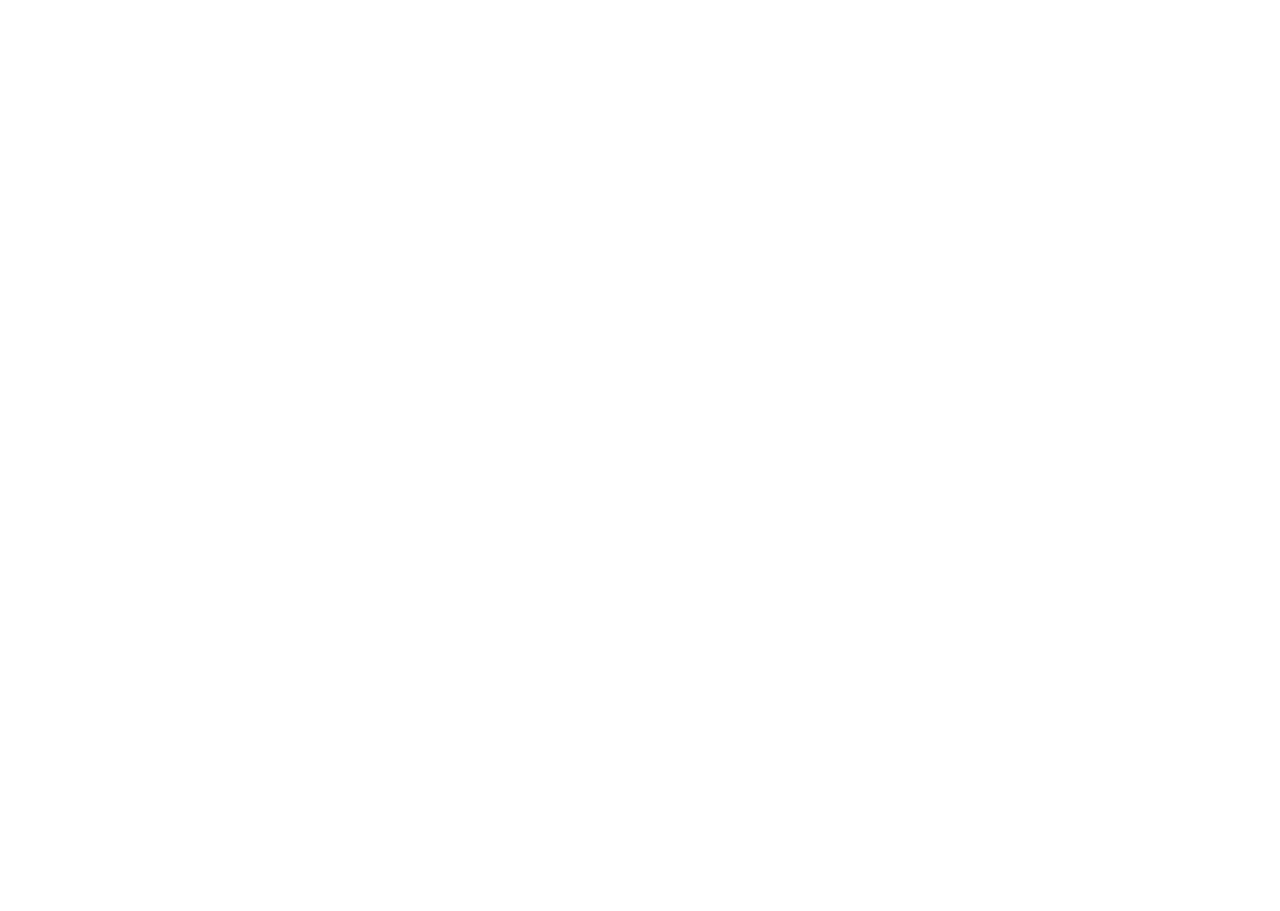
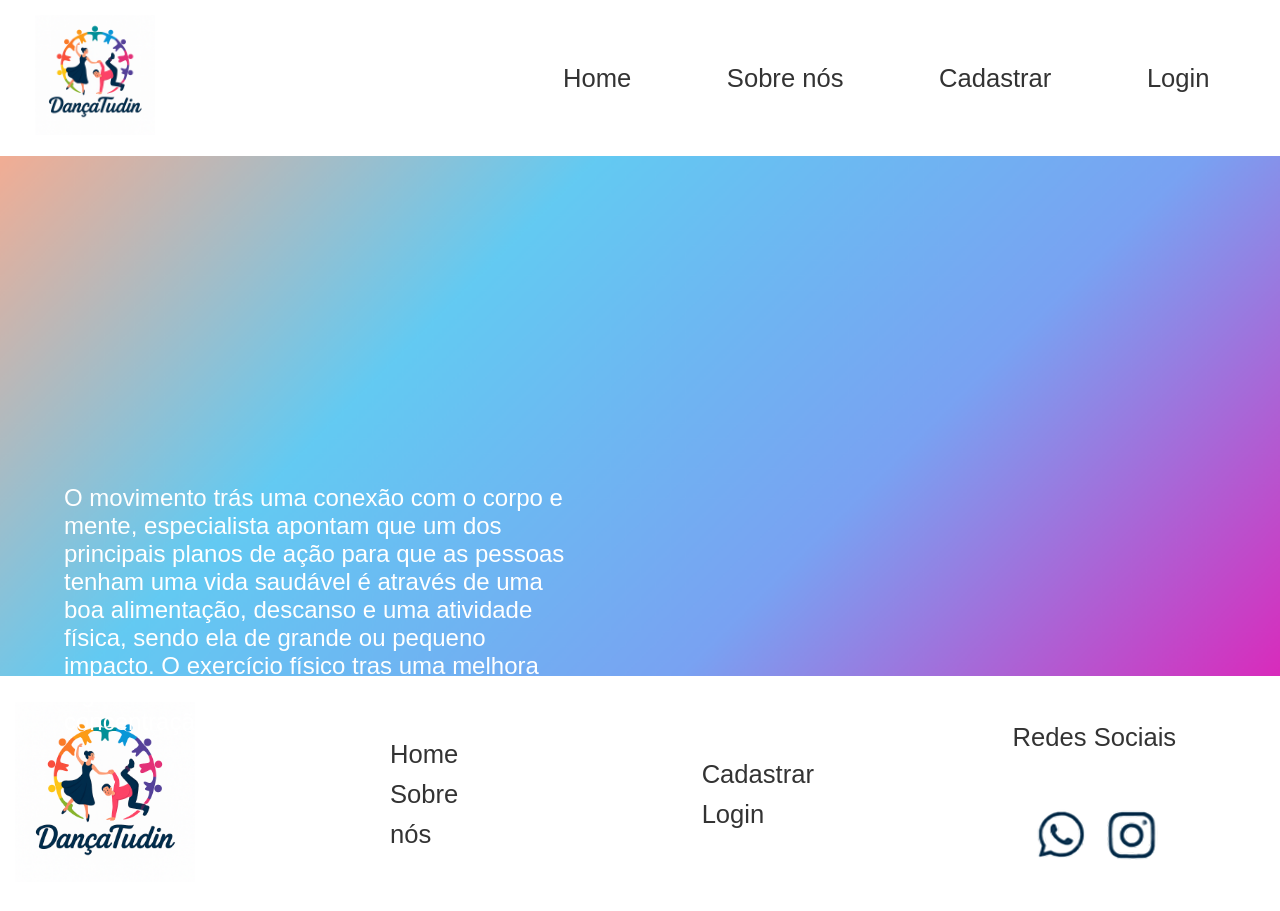
Before and after one commit to jardim-ana/Projeto-DancaTudin, a plain HTML site: page html/sobrenos.html in a window 1280 px wide. Before the commit the page ends 800 px from the top, so only its background shows below. Drawn offline with Linux system fonts and the light colour scheme.

Commit message:
Inicio do sobre nós

```diff
--- /dev/null
+++ b/css/sobrenos.css
@@ -0,0 +1,199 @@
+body {
+
+  font-family: 'Poppins', sans-serif;
+  margin: 0;
+
+}
+
+.header {
+
+  background-color: #fff;
+  display: flex;
+  justify-content: space-between;
+  align-items: center;
+  padding: 15px;
+  box-shadow: 0 2px 8px rgba(0, 0, 0, 0.1);
+  margin-bottom: 0;
+  font-size: 160%;
+
+}
+.logo img {
+  padding-left: 20px;
+  height: 120px;
+}
+.botoes {
+  display: flex;
+  gap: 40px;
+  justify-content: end;
+  flex-direction: row;
+  width: 100%;
+}
+.botoes a {
+  text-decoration: none;
+  color: #333;
+  font-weight: 500;
+  transition: color 0.3s ease;
+  padding-right: 5%;
+
+}
+
+.container {
+    font-family: 'Poppins', sans-serif;
+  position: relative;
+  width: 100%;
+  display: flex;
+  justify-content: center;
+
+
+}
+.imagens-sobrenos{
+    position: relative;
+    width: 100%;
+}
+
+.sobrenos img {
+  width: 100%;
+  display: block;
+}
+
+.texto-sobrenos{
+ position: absolute;
+    top: 20%;        /* A altura do texto dentro da imagem – pode ajustar */
+    left: 5%;        /* Distância da borda esquerda */
+    width: 40%;      /* Tamanho do bloco de texto */
+    color: white;    /* Cor do texto */
+    font-size: 24px;
+    text-align: left;
+    padding: 0;
+    padding-top: 300px;
+
+
+}
+.imagens-sobrenos{
+     position: relative;
+    display: block;
+    justify-content: end;
+    background-color: white;
+    border-radius: 10px;
+    right: 50px;
+    width: 50px;
+}
+
+
+.card-cadastro {
+  margin-top: 1%;
+  position: absolute;
+  background: #fff;
+  padding: 30px;
+  border-radius: 20px;
+  width: 40%;
+  background-color: white;
+
+}
+.campo{
+    display: flex;
+    ;flex-direction: column;
+    gap: 10px;
+}
+.formulario {
+  display: flex;
+  flex-direction: column;
+  gap: 20px;
+}
+
+.card-cadastro input{
+    border-radius: 2%;
+    border-radius: 10px;
+    height: 30px;
+    padding-left: 10px;
+
+}
+
+.botao{
+    display: flex;
+    justify-content: center;
+    align-items: center;
+    margin-top: 15px;
+border-radius: 2%;
+border-radius: 10px;
+height: 40px;
+width: 90px;
+
+
+
+}
+
+.formulario p{
+    display: flex;
+    justify-content: center;
+    align-items: center;
+    font-weight: bold;
+    font-size: 25px;
+}
+
+.formulario span{
+
+    font-size: 20px;
+}
+
+
+
+
+
+.footer {
+
+  background-color: #fff;
+  display: flex;
+  justify-content: space-between;
+  align-items: center;
+  padding: 15px;
+  box-shadow: 0 2px 8px rgba(0, 0, 0, 0.1);
+  margin-bottom: 0;
+
+
+}
+
+.redes{
+  display: flex;
+  flex-direction: column;
+  line-height: 40px;
+justify-content: center;
+    padding-bottom: 10px;
+    align-items: center;
+    padding-right: 80px;
+}
+
+
+.home-sobre{
+  display: flex;
+  flex-direction: column;
+  line-height: 40px;
+}
+.cadastro-login{
+
+  display: flex;
+  flex-direction: column;
+  line-height: 40px;
+}
+
+.footer  a {
+  text-decoration: none;
+  color: #333;
+  font-weight: 500;
+  transition: color 0.3s ease;
+  padding-right: 3%;
+  font-size: 160%;
+}
+.footer  p {
+  text-decoration: none;
+  color: #333;
+  font-weight: 500;
+  transition: color 0.3s ease;
+  padding-right: 3%;
+   font-size: 160%;
+}
+
+.footer .logo img {
+  padding-left: 0;
+  height: 180px;
+}
--- a/html/sobrenos.html
+++ b/html/sobrenos.html
@@ -0,0 +1,59 @@
+<!DOCTYPE html>
+<html lang="en">
+<head>
+    <meta charset="UTF-8">
+    <meta name="viewport" content="width=device-width, initial-scale=1.0">
+    <title>Document</title>
+    <link rel="stylesheet" href="../css/sobrenos.css">
+</head>
+<body>
+     <header>
+        <div class="header">
+            <div class="logo">
+                <img src="../assets/Logo.png" alt="Logo">
+            </div>
+            <div class="botoes">
+                <a href="./home.html" class="home">Home</a>
+                <a href="#" class="sobrenos">Sobre nós</a>
+                <a href="./cadastro.html" class="cadastrar">Cadastrar</a>
+                <a href="./login.html" class="login">Login</a>
+            </div>
+
+
+        </div>
+    </header>
+    <div class="sobrenos">
+        <div class="imagem-sobrenos">
+        <img src="../assets/fundo-sobrenos.png" alt="fundo-sobrenos">
+        <div class="texto-sobrenos">
+            <p>O movimento trás uma conexão com o corpo e mente, especialista apontam que um dos principais planos de ação para que as pessoas tenham uma vida saudável é através de uma boa alimentação, descanso e uma atividade física, sendo ela de grande ou pequeno impacto. O exercício físico tras uma melhora significativa na resistência, disposição, concentração, humor, auto estima. </p>
+        </div>
+        <div class="imagens-sobrenos"></div>
+        </div>
+    </div>
+
+
+  <footer>
+      <div class="footer">
+          <div class="logo">
+              <img src="../assets/Logo.png" alt="Logo">
+            </div>
+<div class="home-sobre">
+                <a href="./home.html" class="home">Home</a>
+                <a href="#" class="sobrenos">Sobre nós</a>
+            </div>
+            <div class="cadastro-login">
+                <a href="./cadastro.html" class="cadastrar">Cadastrar</a>
+                <a href="./login.html" class="login">Login</a>
+            </div>
+            <div class="redes">
+                <p>Redes Sociais</p>
+                <img src="../assets/redes 1.png" alt="home">
+
+            </div>
+
+
+        </div>
+    </footer>
+</body>
+</html>
```
Also changed, not shown: html/cadastro.html (+1 -1 lines), assets/fundo-sobrenos.png (added), css/footer.css (deleted).
